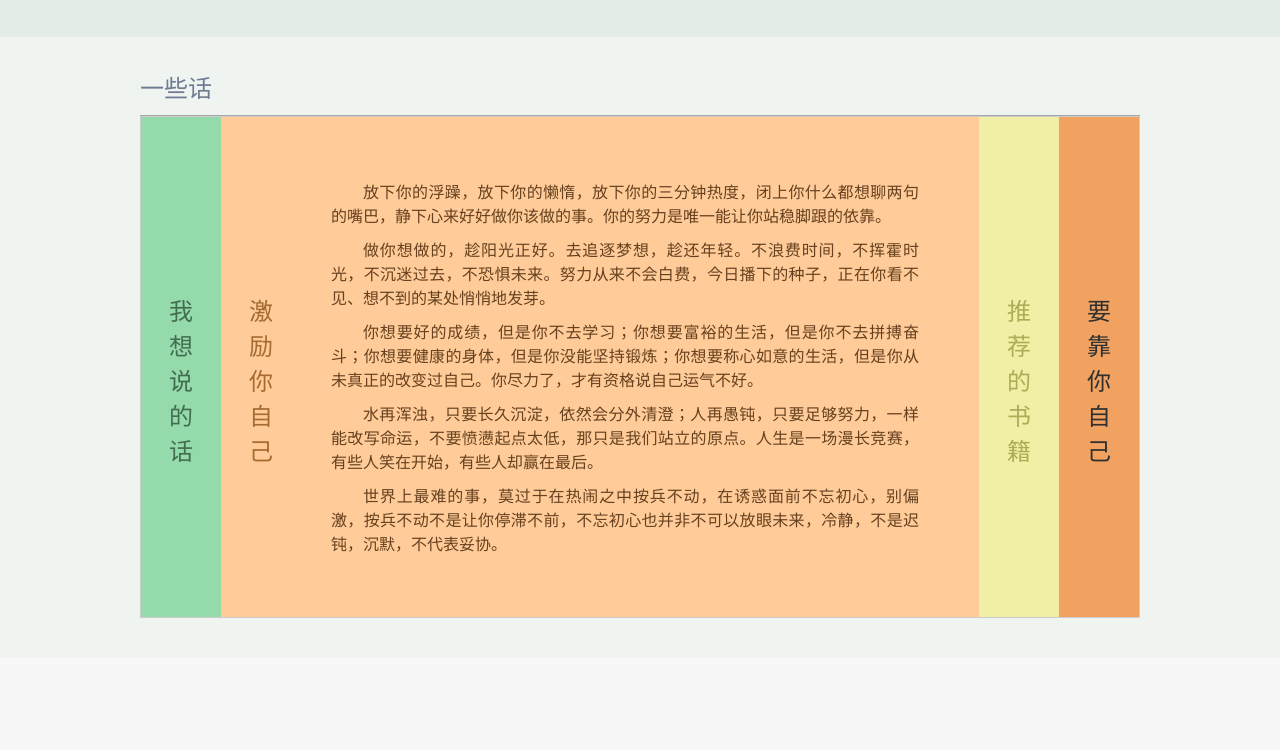
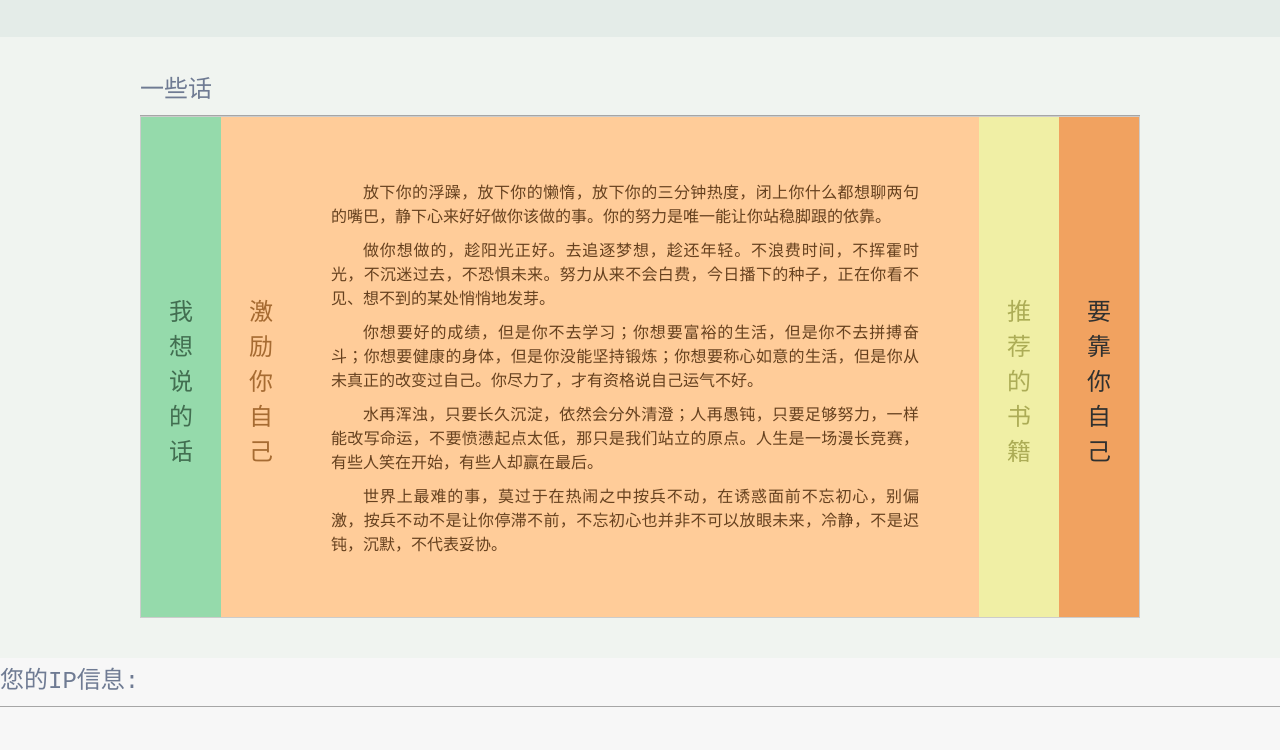
Before and after one commit to zhudayuan/zhu, a plain HTML site: page index.html in a window 1280 px wide. Shown: the part 1365-2115 px from the top of the page. Before the commit the page ends 2061 px from the top, so only its background shows below. Drawn offline with Linux system fonts and the light colour scheme; grey boxes are pictures that could not be loaded; a script that the page names is missing.

Commit message:
Update index.html

```diff
--- a/index.html
+++ b/index.html
@@ -728,13 +728,15 @@
 
     </div>
 </div>
-    <div class="totop"><a></a>
-    </div>
+<div class="totop"><a></a>
+</div>
+<div class="content-title">您的IP信息: </div>
+<p><br><iframe width="600px" height="25px" frameborder="0" scrolling="no" src="https://ip.liangwei.cc/iframe/ipcx600_25.php"></iframe></p>
+
 <div style="text-align:center;">
 
 </div>
 
-<iframe width="460px" height="15px" frameborder="0" scrolling="no" src="http://ip.liangwei.cc/iframe/ipcx460_15.php"></iframe>
 <!-- 多说评论框 start -->
 	<div class="ds-thread" data-thread-key="1" data-title="myblog" data-url="yuan.cf"></div>
 <!-- 多说评论框 end -->
@@ -751,7 +753,6 @@ var duoshuoQuery = {short_name:"day2016"};
 	})();
 	</script>
 <!-- 多说公共JS代码 end -->
-<iframe width="460px" height="15px" frameborder="0" scrolling="no" src="http://ip.liangwei.cc/iframe/ipcx460_15.php"></iframe>
 
 </body>
 </html>
```
